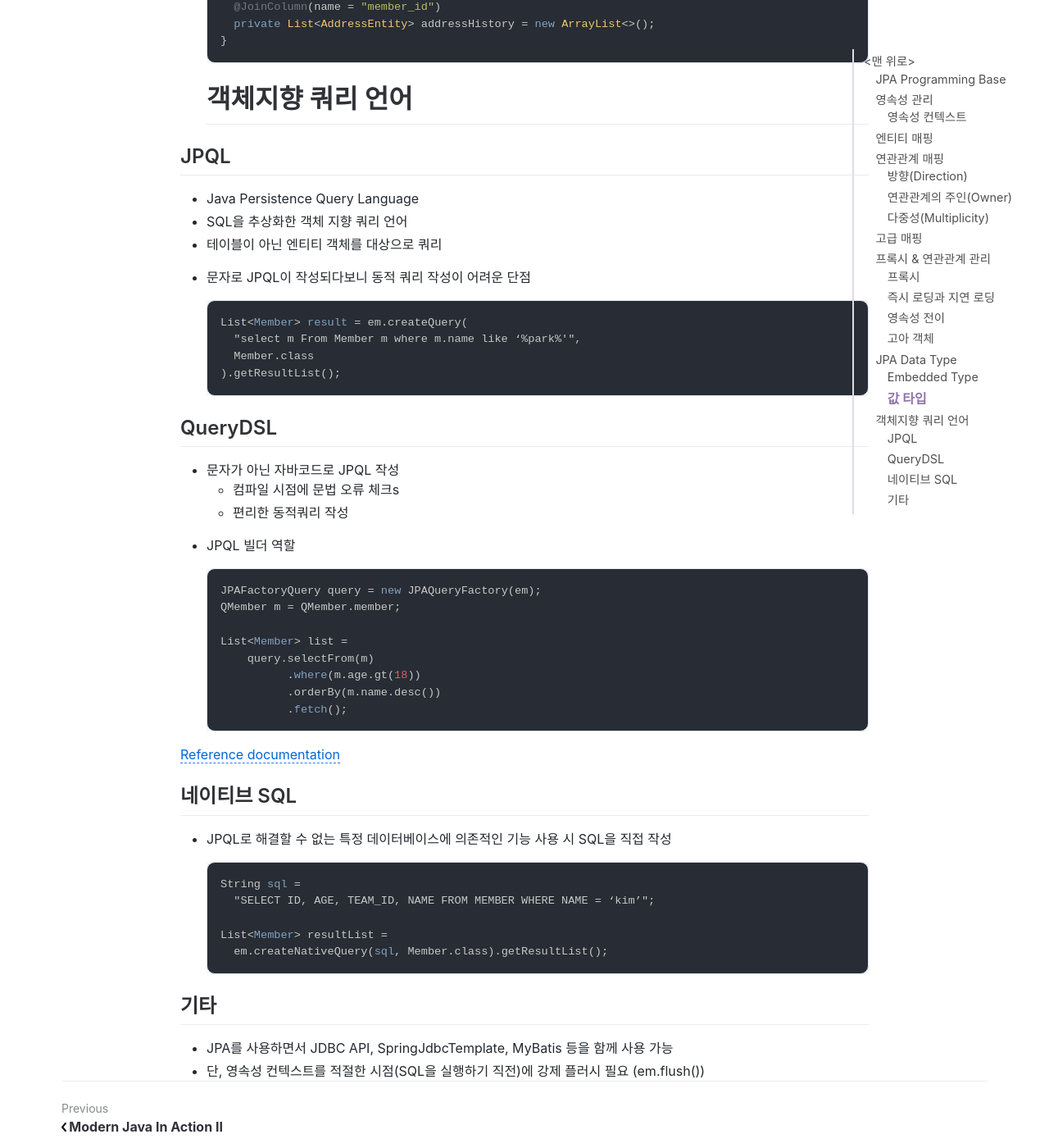
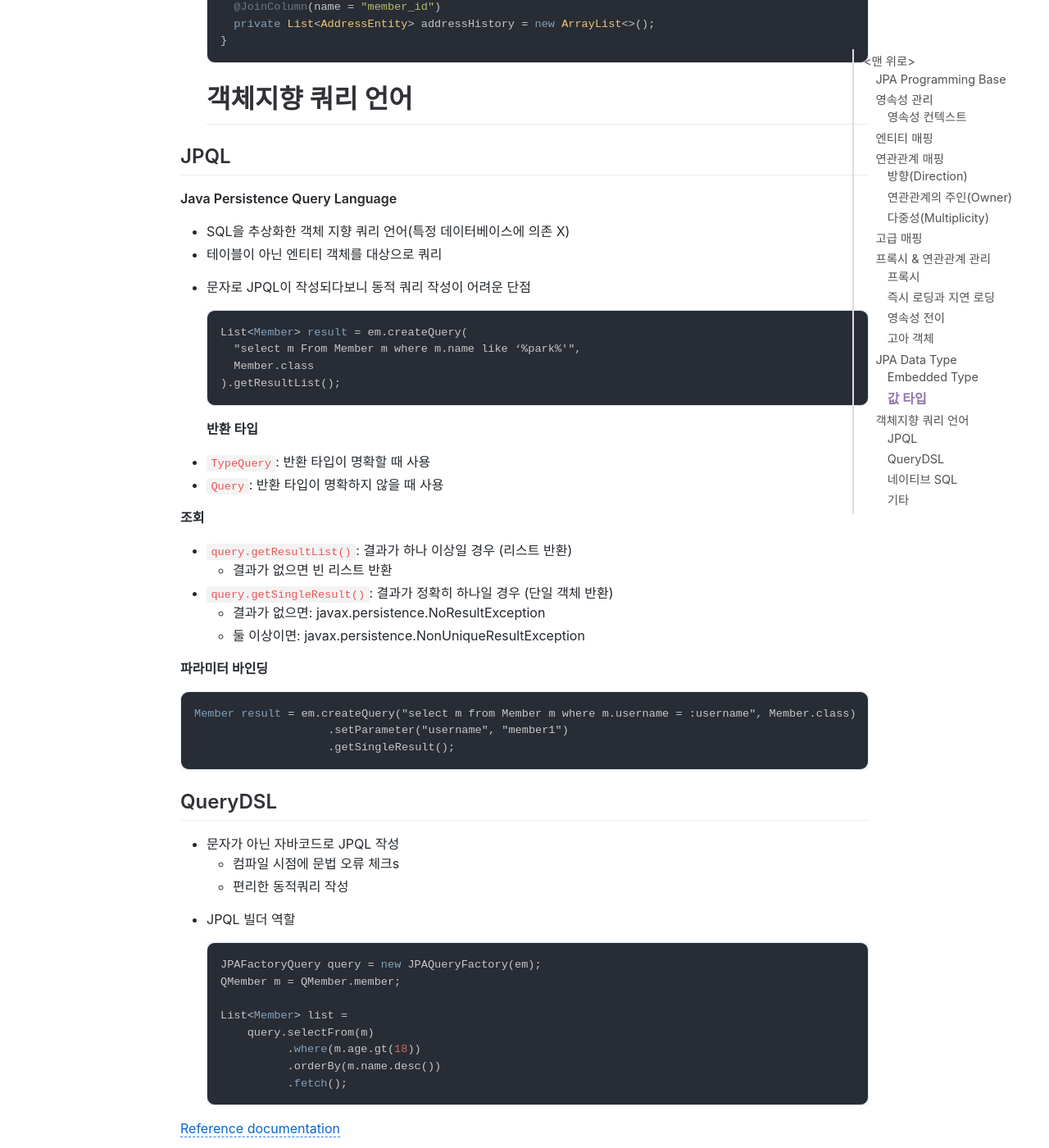
Before and after one commit to jihunparkme/jihunparkme.github.io, a Jekyll site: the page built from _posts/2022-03-29-JPA-Programming-base.md, in a window 1280 px wide and 1400 px high, scrolled down 22793 px. Shown: the whole window at 82% size. Built offline with Jekyll 4.4.1, drawn with Linux system fonts in a browser that asks for light colours; nearby versions of some CDN libraries; comment, search, counter and statistics services are not loaded.

Commit message:
[객체지향 쿼리 언어1] 기본 문법과 쿼리 API

````diff
--- a/_posts/2022-03-29-JPA-Programming-base.md
+++ b/_posts/2022-03-29-JPA-Programming-base.md
@@ -932,8 +932,9 @@ public class Member extends BaseEntity{
 
 ## JPQL
 
-- Java Persistence Query Language
-- SQL을 추상화한 객체 지향 쿼리 언어
+**Java Persistence Query Language**
+
+- SQL을 추상화한 객체 지향 쿼리 언어(특정 데이터베이스에 의존 X)
 - 테이블이 아닌 엔티티 객체를 대상으로 쿼리
 - 문자로 JPQL이 작성되다보니 동적 쿼리 작성이 어려운 단점
 
@@ -943,6 +944,26 @@ public class Member extends BaseEntity{
     Member.class
   ).getResultList();
   ```
+**반환 타입**
+
+- `TypeQuery`: 반환 타입이 명확할 때 사용
+- `Query`: 반환 타입이 명확하지 않을 때 사용
+
+**조회**
+
+- `query.getResultList()`: 결과가 하나 이상일 경우 (리스트 반환)
+  - 결과가 없으면 빈 리스트 반환
+- `query.getSingleResult()`: 결과가 정확히 하나일 경우 (단일 객체 반환)
+  - 결과가 없으면: javax.persistence.NoResultException
+  - 둘 이상이면: javax.persistence.NonUniqueResultException
+
+**파라미터 바인딩**
+
+```java
+Member result = em.createQuery("select m from Member m where m.username = :username", Member.class)
+                    .setParameter("username", "member1")
+                    .getSingleResult();
+```
 
 ## QueryDSL
 
````
